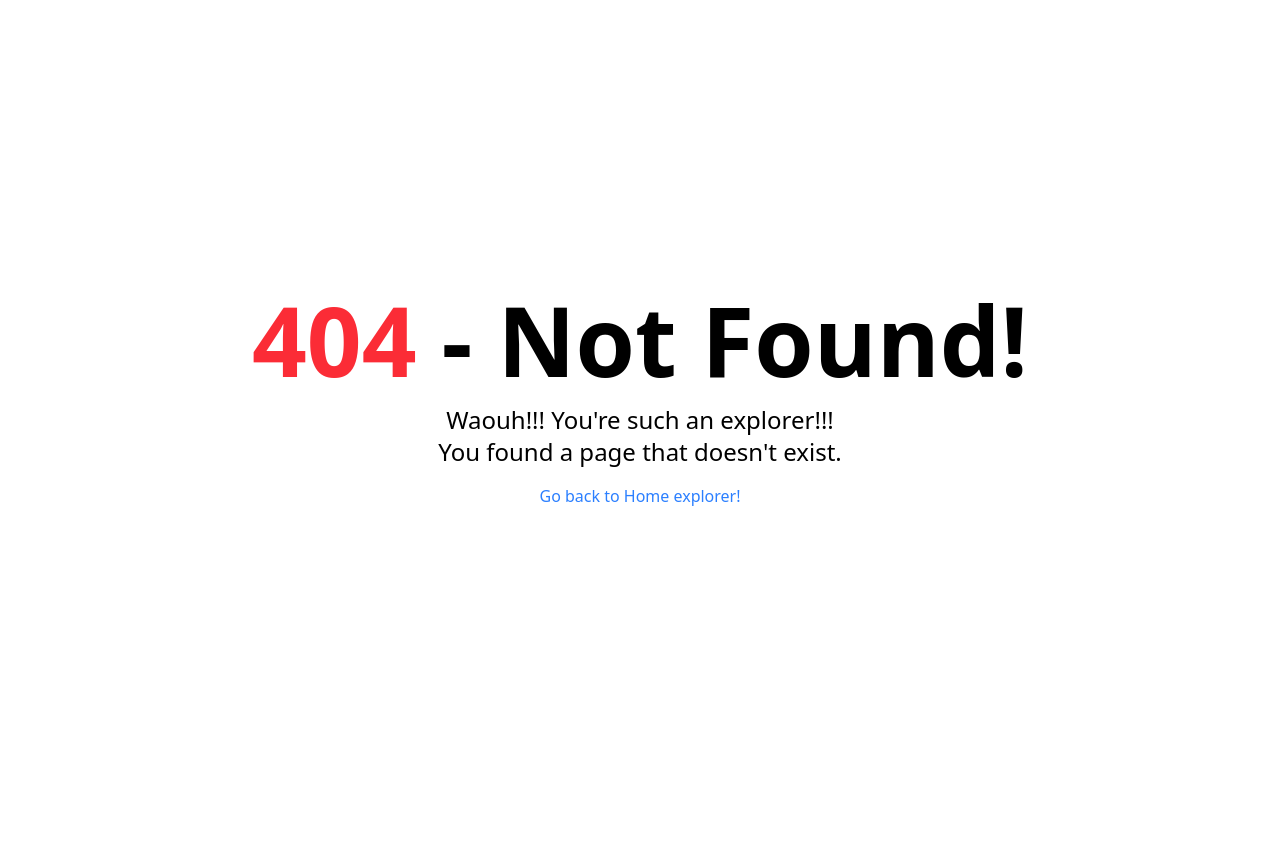
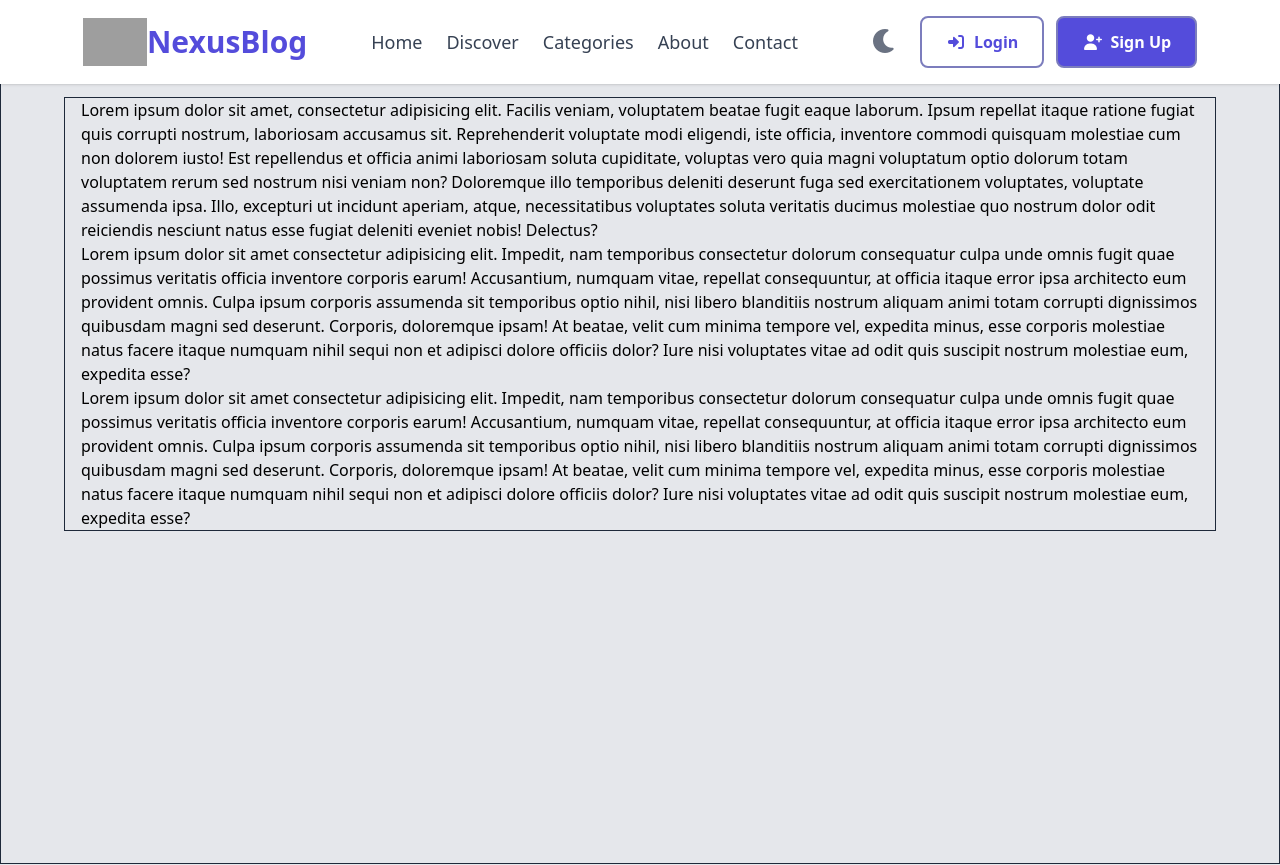
Before and after one commit to ALH-hub/mern-blog-app, a React (Vite) app in the folder client/: page /post/1 in a window 1280 px wide. Before the commit this address had no page. Shown: the top 865 px of the page. Before the commit the page ends 800 px from the top, so only its background shows below. Built offline with nearby package versions, Linux system fonts and the light colour scheme; grey boxes are pictures that could not be loaded.

Commit message:
feat: add PostDetail page and routing, update Discover page for post navigation

```diff
--- a/client/src/App.tsx
+++ b/client/src/App.tsx
@@ -9,6 +9,7 @@ import Discover from './pages/Discover.tsx';
 import Home from './pages/Home.tsx';
 import Login from './pages/Login.tsx';
 import NotFound from './pages/NotFound.tsx';
+import PostDetail from './pages/PostDetail.tsx';
 import Register from './pages/Register.tsx';
 import useThemeStore from './stores/themeStore.ts';
 import { Outlet, createBrowserRouter, RouterProvider } from 'react-router';
@@ -68,6 +69,10 @@ const router = createBrowserRouter([
         element: <Discover />,
       },
       {
+        path: 'post/:id',
+        element: <PostDetail />,
+      },
+      {
         path: 'createpost',
         element: <CreatePost />,
       },
--- a/client/src/components/Footer.tsx
+++ b/client/src/components/Footer.tsx
@@ -4,7 +4,7 @@ const Footer = () => {
   const { isDarkMode } = useThemeStore();
   return (
     <div
-      className={`bg-gray-800 w-full flex flex-col justify-center items-center py-8 mt-16 ${
+      className={`bg-gray-800 w-full flex flex-col justify-center items-center py-8 mt-4 ${
         isDarkMode ? 'bg-white text-gray-800 ' : 'bg-gray-800 text-white '
       }`}
     >
--- a/client/src/pages/Discover.tsx
+++ b/client/src/pages/Discover.tsx
@@ -1,6 +1,7 @@
 import { useState, useEffect } from 'react';
 import Button from '../common/Button';
 import api from '../utils/api';
+import { useNavigate } from 'react-router';
 
 interface Post {
   _id: string;
@@ -36,6 +37,7 @@ const Discover = () => {
   const [searchTerm, setSearchTerm] = useState('');
   const [selectedCategory, setSelectedCategory] = useState('All');
   const [sortBy, setSortBy] = useState('newest');
+  const navigate = useNavigate();
 
   useEffect(() => {
     document.title = 'NexusBlog - Discover';
@@ -152,7 +154,7 @@ const Discover = () => {
   };
 
   return (
-    <div className='pt-24 pb-10'>
+    <div className='pt-24 pb-10 min-h-216'>
       <div className='max-w-6xl mx-auto px-4'>
         {/* Header */}
         <div className='mb-8'>
@@ -166,7 +168,6 @@ const Discover = () => {
             Explore our collection of articles across various topics
           </p>
         </div>
-
         {/* Search and Filters */}
         <div className='mb-8 space-y-6'>
           {/* Search Bar */}
@@ -244,6 +245,7 @@ const Discover = () => {
               <article
                 key={post._id}
                 className='hover:shadow-lg rounded-lg bg-white overflow-hidden group cursor-pointer flex flex-col transition-shadow duration-300'
+                onClick={() => navigate(`/post/${post._id}`)}
               >
                 {/* Post Image */}
                 <div className='overflow-hidden relative h-48'>
--- /dev/null
+++ b/client/src/pages/PostDetail.tsx
@@ -0,0 +1,48 @@
+const PostDetail = () => {
+  return (
+    <div className='pt-24 min-h-216 border border-gray-800'>
+      <div className='max-w-6xl mx-auto px-4 border border-gray-800'>
+        Lorem ipsum dolor sit amet, consectetur adipisicing elit. Facilis
+        veniam, voluptatem beatae fugit eaque laborum. Ipsum repellat itaque
+        ratione fugiat quis corrupti nostrum, laboriosam accusamus sit.
+        Reprehenderit voluptate modi eligendi, iste officia, inventore commodi
+        quisquam molestiae cum non dolorem iusto! Est repellendus et officia
+        animi laboriosam soluta cupiditate, voluptas vero quia magni voluptatum
+        optio dolorum totam voluptatem rerum sed nostrum nisi veniam non?
+        Doloremque illo temporibus deleniti deserunt fuga sed exercitationem
+        voluptates, voluptate assumenda ipsa. Illo, excepturi ut incidunt
+        aperiam, atque, necessitatibus voluptates soluta veritatis ducimus
+        molestiae quo nostrum dolor odit reiciendis nesciunt natus esse fugiat
+        deleniti eveniet nobis! Delectus?
+        <p>
+          Lorem ipsum dolor sit amet consectetur adipisicing elit. Impedit, nam
+          temporibus consectetur dolorum consequatur culpa unde omnis fugit quae
+          possimus veritatis officia inventore corporis earum! Accusantium,
+          numquam vitae, repellat consequuntur, at officia itaque error ipsa
+          architecto eum provident omnis. Culpa ipsum corporis assumenda sit
+          temporibus optio nihil, nisi libero blanditiis nostrum aliquam animi
+          totam corrupti dignissimos quibusdam magni sed deserunt. Corporis,
+          doloremque ipsam! At beatae, velit cum minima tempore vel, expedita
+          minus, esse corporis molestiae natus facere itaque numquam nihil sequi
+          non et adipisci dolore officiis dolor? Iure nisi voluptates vitae ad
+          odit quis suscipit nostrum molestiae eum, expedita esse?
+        </p>
+        <p>
+          Lorem ipsum dolor sit amet consectetur adipisicing elit. Impedit, nam
+          temporibus consectetur dolorum consequatur culpa unde omnis fugit quae
+          possimus veritatis officia inventore corporis earum! Accusantium,
+          numquam vitae, repellat consequuntur, at officia itaque error ipsa
+          architecto eum provident omnis. Culpa ipsum corporis assumenda sit
+          temporibus optio nihil, nisi libero blanditiis nostrum aliquam animi
+          totam corrupti dignissimos quibusdam magni sed deserunt. Corporis,
+          doloremque ipsam! At beatae, velit cum minima tempore vel, expedita
+          minus, esse corporis molestiae natus facere itaque numquam nihil sequi
+          non et adipisci dolore officiis dolor? Iure nisi voluptates vitae ad
+          odit quis suscipit nostrum molestiae eum, expedita esse?
+        </p>
+      </div>
+    </div>
+  );
+};
+
+export default PostDetail;
```
